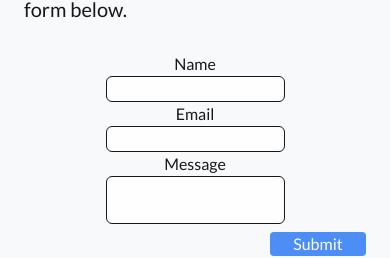
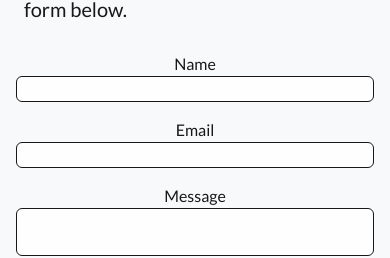
Before and after one commit to danmolloy/fio-kelly, a Next.js app: page /contact in a window 390 px wide. Shown: the part 640-898 px from the top of the page. Built offline with nearby package versions, Linux system fonts and the light colour scheme; a web font is replaced by a local one.

Commit message:
updated contact form

```diff
--- a/styles/globals.css
+++ b/styles/globals.css
@@ -67,10 +67,10 @@
     @apply opacity-90 z-10 bg-gray-50 flex flex-col w-screen md:w-2/3 pb-24 px-4 items-center
   }
   .form-input {
-    @apply text-black border border-black rounded-md w-1/2
+    @apply text-black border border-black rounded-md w-full sm:w-1/2 mb-4
   }
   .text-input {
-    @apply  h-12 text-black border border-black rounded-md w-1/2
+    @apply  h-12 text-black border border-black rounded-md w-full sm:w-1/2
   }
   .submit-btn {
     @apply bg-blue-500 hover:bg-blue-600 active:bg-blue-700 focus:bg-blue-600 m-2 w-24 text-white rounded self-end
```
